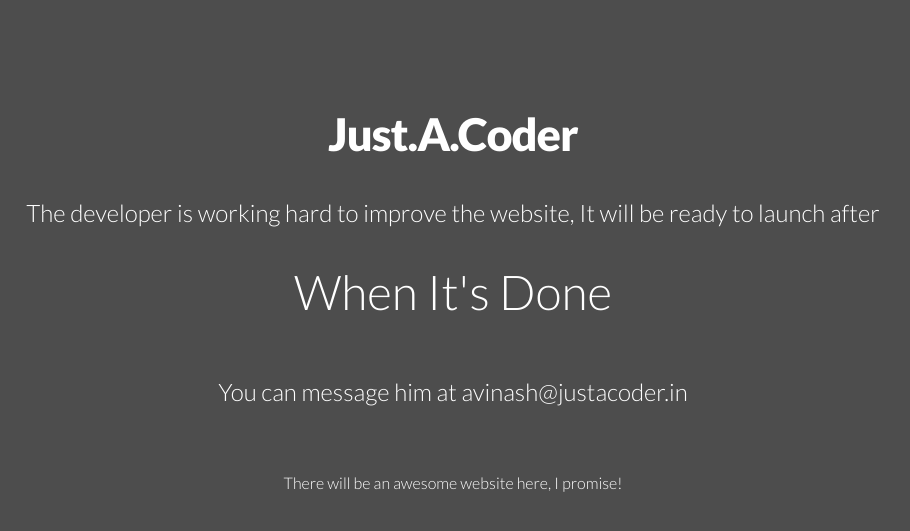
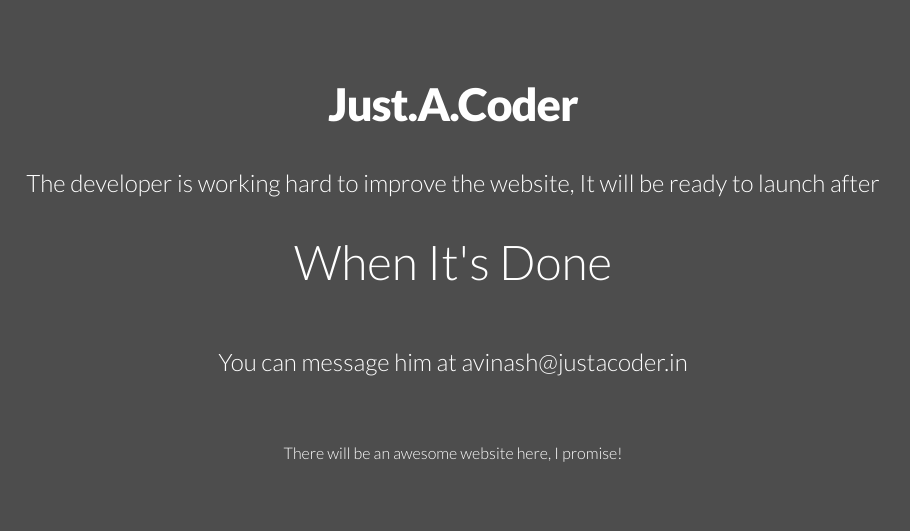
Before and after one commit to avin45h/avin45h.github.io, a Jekyll site: the page index.html, which Jekyll copies as it is, in a window 1280 px wide. Shown: the top 531 px of the page, without its empty margins (187-1097 px from the left). Built offline with Jekyll 4.4.1, drawn with Linux system fonts in a browser that asks for light colours.

Commit message:
CSS changes

```diff
--- a/assets/css/style.css
+++ b/assets/css/style.css
@@ -63,7 +63,7 @@ a:after {
 
 #wrapper {
 	text-align: center;
-	padding: 50px 0;
+	padding: 20px 0;
 	background: #4d4d4d;
 	background-attachment: relative;
 	background-position: center center;
```
